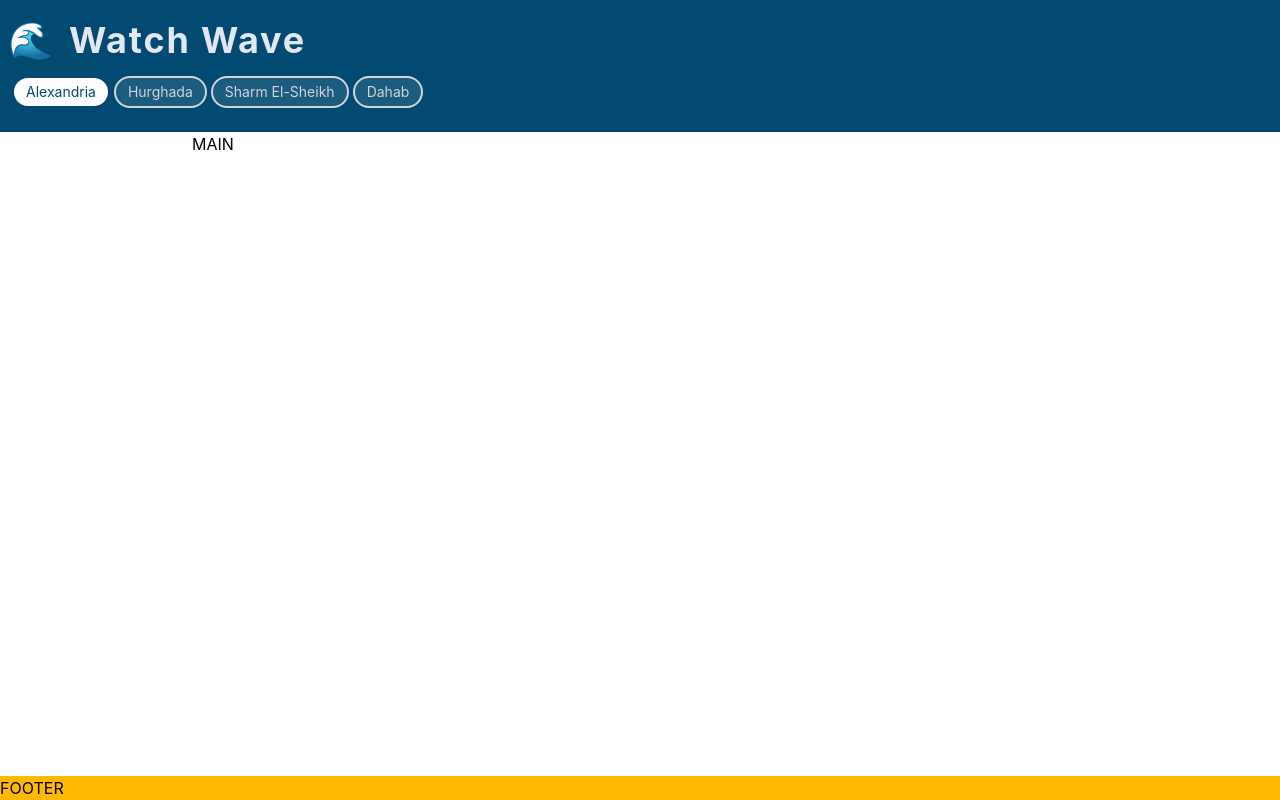
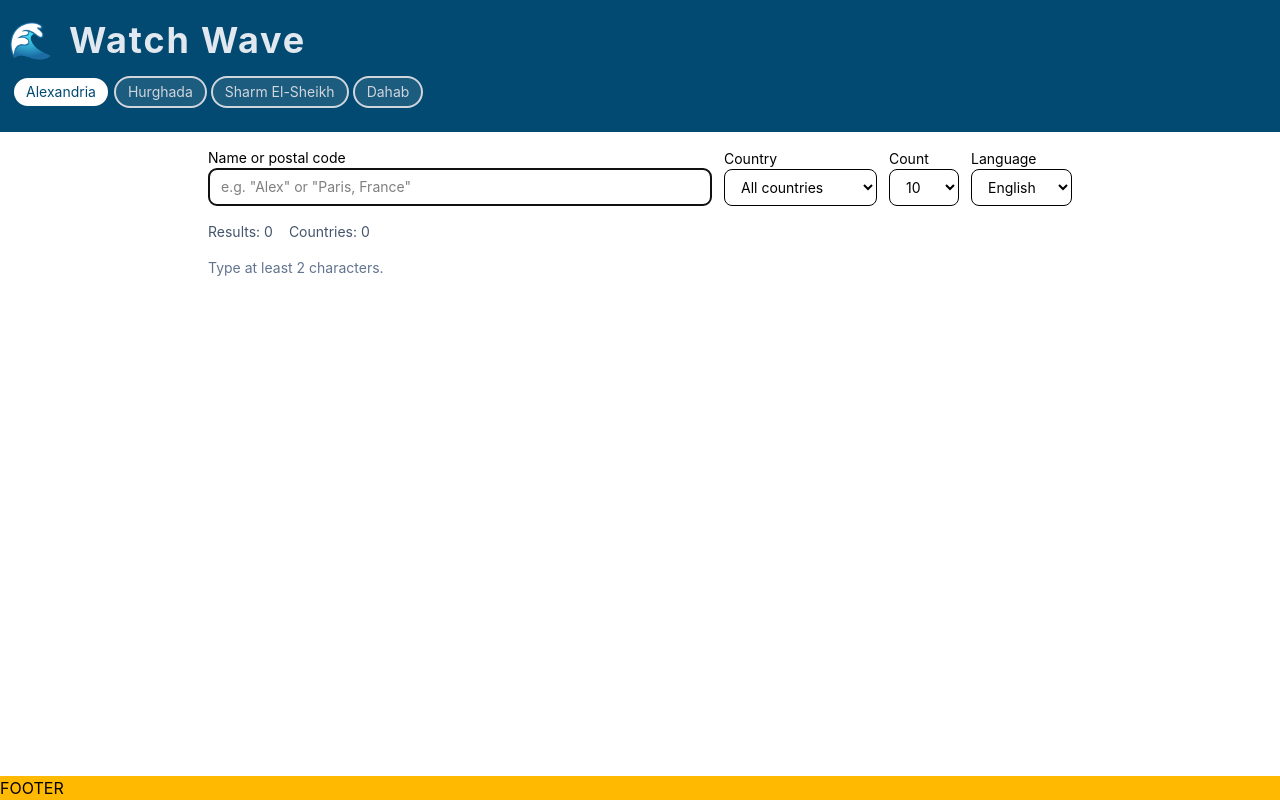
Before and after one commit to maboelmagd26/watch-wave, a React (Vite) app: page / in a window 1280 px wide. Built offline with nearby package versions, Linux system fonts and the light colour scheme.

Commit message:
feat(search): add location search dashboard with filters
Users can search any place by name and filter by country, result count
and language. Clicking a result makes it the selected location.

```diff
--- a/src/App.tsx
+++ b/src/App.tsx
@@ -1,5 +1,6 @@
 import { useState } from "react";
 import Navbar from "./components/Navbar";
+import LocationDashboard from "./components/LocationDashboard";
 import { PRESET_CITIES } from "./constants/locations";
 import type { Location } from "./types/location";
 
@@ -15,7 +16,7 @@ function App() {
         onLocationSelect={setSelectedLocation}
       />
       <main className="max-w-6xl mx-auto flex flex-col md:flex-row bg-white flex-1 min-w-4xl">
-        MAIN
+        <LocationDashboard onLocationSelect={setSelectedLocation} />
       </main>
       <footer className="bg-amber-400">FOOTER</footer>
     </div>
--- /dev/null
+++ b/src/components/Filters.tsx
@@ -0,0 +1,92 @@
+import type { ReactNode } from "react";
+import { COUNTRIES, LANGUAGES, RESULT_COUNTS } from "../constants/search";
+
+type FilterFieldProps = {
+  label: string;
+  children: ReactNode;
+  className?: string;
+};
+
+function FilterField({ label, children, className = "" }: FilterFieldProps) {
+  return (
+    <label className={`flex flex-col text-sm ${className}`}>
+      {label}
+      {children}
+    </label>
+  );
+}
+
+type FiltersProps = {
+  search: string;
+  onSearchChange: (search: string) => void;
+  countryCode: string;
+  onCountryCodeChange: (countryCode: string) => void;
+  count: number;
+  onCountChange: (count: number) => void;
+  language: string;
+  onLanguageChange: (language: string) => void;
+};
+
+export default function Filters({
+  search,
+  onSearchChange,
+  countryCode,
+  onCountryCodeChange,
+  count,
+  onCountChange,
+  language,
+  onLanguageChange,
+}: FiltersProps) {
+  return (
+    <div className="flex flex-wrap gap-3 items-end">
+      <FilterField label="Name or postal code" className="min-w-48 flex-1">
+        <input
+          className="border rounded-lg px-3 py-2"
+          placeholder='e.g. "Alex" or "Paris, France"'
+          value={search}
+          onChange={(e) => onSearchChange(e.target.value)}
+          autoFocus
+        />
+      </FilterField>
+      <FilterField label="Country">
+        <select
+          className="border rounded-lg px-3 py-2"
+          value={countryCode}
+          onChange={(e) => onCountryCodeChange(e.target.value)}
+        >
+          {COUNTRIES.map(({ code, label }) => (
+            <option key={code} value={code}>
+              {label}
+            </option>
+          ))}
+        </select>
+      </FilterField>
+      <FilterField label="Count">
+        <select
+          className="border rounded-lg px-3 py-2"
+          value={count}
+          onChange={(e) => onCountChange(Number(e.target.value))}
+        >
+          {RESULT_COUNTS.map((n) => (
+            <option key={n} value={n}>
+              {n}
+            </option>
+          ))}
+        </select>
+      </FilterField>
+      <FilterField label="Language">
+        <select
+          className="border rounded-lg px-3 py-2"
+          value={language}
+          onChange={(e) => onLanguageChange(e.target.value)}
+        >
+          {LANGUAGES.map(({ code, label }) => (
+            <option key={code} value={code}>
+              {label}
+            </option>
+          ))}
+        </select>
+      </FilterField>
+    </div>
+  );
+}
--- /dev/null
+++ b/src/components/LocationDashboard.tsx
@@ -0,0 +1,144 @@
+import { useState } from "react";
+import { toLocation } from "../api/geocodingApi";
+import useLocationSearch, { MIN_QUERY_LENGTH } from "../hooks/useLocationSearch";
+import type { Location } from "../types/location";
+import Filters from "./Filters";
+
+// Small subset of GeoNames feature codes: https://www.geonames.org/export/codes.html
+const FEATURE_LABELS: Record<string, string> = {
+  PPLC: "Capital",
+  PPLA: "Admin capital",
+  PPLA2: "Admin-2 capital",
+  PPL: "Populated place",
+  AIRP: "Airport",
+  PRT: "Port",
+  ISL: "Island",
+  BAY: "Bay",
+};
+
+const TABLE_HEADERS = [
+  "Name",
+  "Region",
+  "Type",
+  "Population",
+  "Elevation",
+  "Timezone",
+  "Coordinates",
+];
+
+const numberFmt = new Intl.NumberFormat("en");
+
+/** circle-flags: one SVG per ISO alpha2 code, lower-case file name. */
+function Flag({ code }: { code?: string }) {
+  const file = code ? code.toLowerCase() : "xx"; // "xx" = unknown flag
+  return (
+    <img
+      src={`https://hatscripts.github.io/circle-flags/flags/${file}.svg`}
+      alt={code ?? "unknown"}
+      width={20}
+      height={20}
+      loading="lazy"
+    />
+  );
+}
+
+type LocationDashboardProps = {
+  onLocationSelect: (location: Location) => void;
+};
+
+export default function LocationDashboard({
+  onLocationSelect,
+}: LocationDashboardProps) {
+  const [query, setQuery] = useState("");
+  const [count, setCount] = useState(10);
+  const [countryCode, setCountryCode] = useState("");
+  const [language, setLanguage] = useState("en");
+
+  const {
+    data = [],
+    isFetching,
+    isError,
+    error,
+  } = useLocationSearch(query, { count, countryCode, language });
+
+  const countriesInResults = new Set(data.map((r) => r.country_code)).size;
+  const isQueryTooShort = query.trim().length < MIN_QUERY_LENGTH;
+
+  return (
+    <section className="flex flex-col gap-4 p-4 w-full">
+      <Filters
+        search={query}
+        onSearchChange={setQuery}
+        countryCode={countryCode}
+        onCountryCodeChange={setCountryCode}
+        count={count}
+        onCountChange={setCount}
+        language={language}
+        onLanguageChange={setLanguage}
+      />
+
+      {/* STATS */}
+      <div className="flex gap-4 text-sm text-slate-600">
+        <span>Results: {data.length}</span>
+        <span>Countries: {countriesInResults}</span>
+        {isFetching && <span className="text-sky-700">Loading…</span>}
+      </div>
+
+      {isError && <p className="text-red-600">{error.message}</p>}
+      {isQueryTooShort && (
+        <p className="text-slate-500 text-sm">
+          Type at least {MIN_QUERY_LENGTH} characters.
+        </p>
+      )}
+
+      {/* RESULTS TABLE */}
+      {data.length > 0 && (
+        <div className="overflow-x-auto">
+          <table className="w-full text-sm text-left">
+            <thead className="bg-slate-100">
+              <tr>
+                {TABLE_HEADERS.map((header) => (
+                  <th key={header} className="p-2">
+                    {header}
+                  </th>
+                ))}
+              </tr>
+            </thead>
+            <tbody>
+              {data.map((r) => (
+                <tr
+                  key={r.id}
+                  className="border-b hover:bg-sky-50 cursor-pointer"
+                  onClick={() => onLocationSelect(toLocation(r))}
+                >
+                  <td className="p-2 flex items-center gap-2">
+                    <Flag code={r.country_code} />
+                    {r.name}
+                  </td>
+                  <td className="p-2">
+                    {[r.admin1, r.admin2, r.country].filter(Boolean).join(", ")}
+                  </td>
+                  <td className="p-2">
+                    {r.feature_code
+                      ? (FEATURE_LABELS[r.feature_code] ?? r.feature_code)
+                      : "—"}
+                  </td>
+                  <td className="p-2">
+                    {r.population ? numberFmt.format(r.population) : "—"}
+                  </td>
+                  <td className="p-2">
+                    {r.elevation !== undefined ? `${r.elevation} m` : "—"}
+                  </td>
+                  <td className="p-2">{r.timezone ?? "—"}</td>
+                  <td className="p-2 font-mono">
+                    {r.latitude.toFixed(3)}, {r.longitude.toFixed(3)}
+                  </td>
+                </tr>
+              ))}
+            </tbody>
+          </table>
+        </div>
+      )}
+    </section>
+  );
+}
--- /dev/null
+++ b/src/constants/search.ts
@@ -0,0 +1,18 @@
+export const COUNTRIES = [
+  { code: "", label: "All countries" },
+  { code: "EG", label: "Egypt" },
+  { code: "SA", label: "Saudi Arabia" },
+  { code: "AE", label: "UAE" },
+  { code: "US", label: "United States" },
+  { code: "GB", label: "United Kingdom" },
+  { code: "DE", label: "Germany" },
+];
+
+export const LANGUAGES = [
+  { code: "en", label: "English" },
+  { code: "ar", label: "العربية" },
+  { code: "de", label: "Deutsch" },
+];
+
+/** The API accepts 1..100 results per request. */
+export const RESULT_COUNTS = [5, 10, 20, 50, 100];
```
